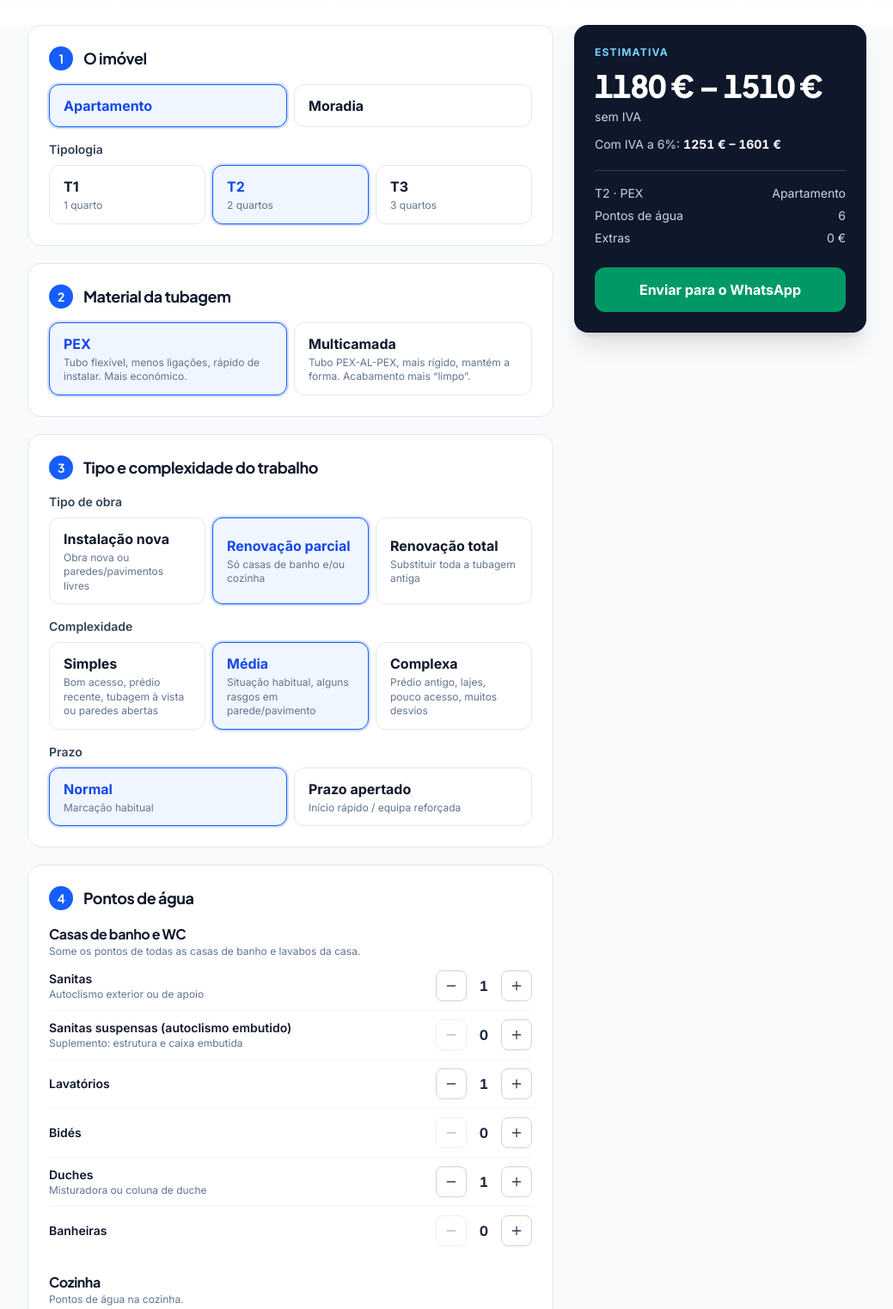
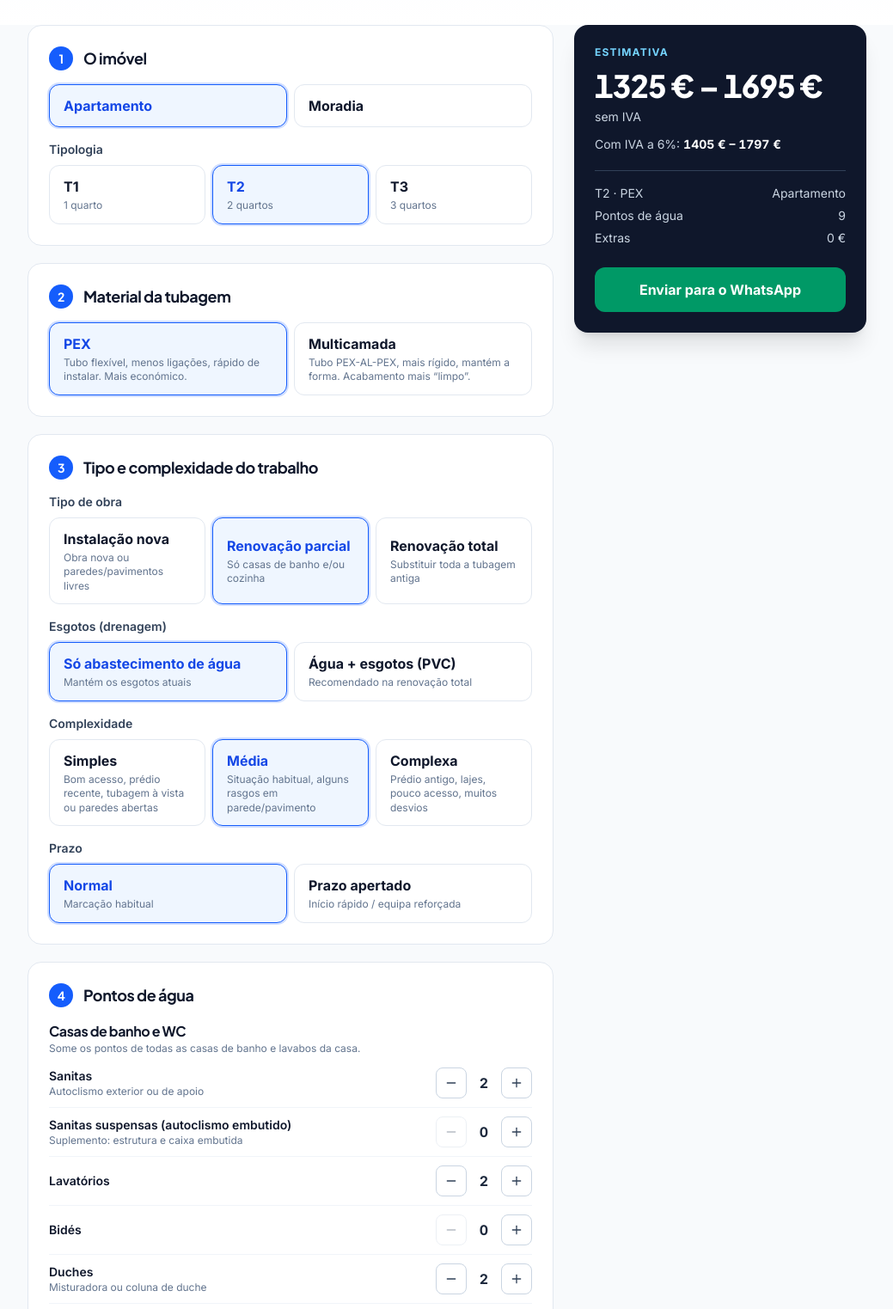
Before and after one commit to Vnukkarpov/canalizador, an Astro site: page /calculadoras/canalizacao-remodelacao in a window 1280 px wide. Shown: the part 643-2166 px from the top of the page at 86% size, without its empty margins (120-1159 px from the left). Built offline with nearby package versions, Linux system fonts and the light colour scheme; Astro itself is replaced by a stand-in of ours.

Commit message:
feat: uniform base price, typology point presets, and main drain option

```diff
--- a/src/components/CalculadoraRemodelacao.tsx
+++ b/src/components/CalculadoraRemodelacao.tsx
@@ -14,8 +14,14 @@ const MATERIALS: Record<Material, { label: string; hint: string }> = {
 };
 
 // Taxa fixa: ligação ao contador/ramal, colector, válvulas de corte gerais, teste de pressão
-const BASE_BY_TYPOLOGY = { T1: 380, T2: 520, T3: 680 } as const;
-type Typology = keyof typeof BASE_BY_TYPOLOGY;
+const BASE_PRICE = 400;
+type Typology = 'T1' | 'T2' | 'T3';
+
+const DEFAULT_POINTS_BY_TYPOLOGY: Record<Typology, Record<string, number>> = {
+  T1: { sanita: 1, lavatorio: 1, duche: 1, lavaloica: 1, maqLoica: 1, maqRoupa: 1 },
+  T2: { sanita: 2, lavatorio: 2, duche: 2, lavaloica: 1, maqLoica: 1, maqRoupa: 1 },
+  T3: { sanita: 3, lavatorio: 3, duche: 3, lavaloica: 1, maqLoica: 1, maqRoupa: 1 },
+};
 
 const PROPERTY = {
   apartamento: { label: 'Apartamento', factor: 1 },
@@ -168,14 +174,20 @@ export default function CalculadoraRemodelacao() {
   const [urgency, setUrgency] = useState<Urgency>('normal');
   const [drain, setDrain] = useState(false);
   const [laborOnly, setLaborOnly] = useState(false);
-  const [counts, setCounts] = useState<Record<string, number>>({
-    sanita: 1, lavatorio: 1, duche: 1, lavaloica: 1, maqLoica: 1, maqRoupa: 1,
-  });
+  const [counts, setCounts] = useState<Record<string, number>>(() => ({ ...DEFAULT_POINTS_BY_TYPOLOGY.T2 }));
   const [extras, setExtras] = useState<Record<ExtraId, boolean>>({
     termoacumulador: false, filtro: false, redutora: false, recirculacao: false, colectorExtra: false,
   });
 
   const setCount = (id: string, n: number) => setCounts((c) => ({ ...c, [id]: n }));
+  const handleTypologyChange = (t: Typology) => {
+    setTypology(t);
+    setCounts({ ...DEFAULT_POINTS_BY_TYPOLOGY[t] });
+  };
+  const handleScopeChange = (s: Scope) => {
+    setScope(s);
+    if (s === 'total') setDrain(true);
+  };
 
   const result = useMemo(() => {
     const matKey = material === 'pex' ? 'pex' : 'multi';
@@ -188,7 +200,7 @@ export default function CalculadoraRemodelacao() {
       pointsTotal += unit * n;
       pointsCount += n;
     }
-    const base = BASE_BY_TYPOLOGY[typology];
+    const base = BASE_PRICE;
     const extrasTotal = (Object.keys(EXTRAS) as ExtraId[]).reduce((s, k) => s + (extras[k] ? EXTRAS[k].price : 0), 0);
 
     const subtotal = base + pointsTotal;
@@ -251,7 +263,7 @@ export default function CalculadoraRemodelacao() {
             )}
             <div>
               <p className="text-sm font-semibold text-slate-700 mb-2">Tipologia</p>
-              <Choice value={typology} onChange={setTypology} options={typ} />
+              <Choice value={typology} onChange={handleTypologyChange} options={typ} />
             </div>
           </div>
         </Step>
@@ -265,8 +277,19 @@ export default function CalculadoraRemodelacao() {
           <div className="space-y-4">
             <div>
               <p className="text-sm font-semibold text-slate-700 mb-2">Tipo de obra</p>
-              <Choice value={scope} onChange={setScope}
+              <Choice value={scope} onChange={handleScopeChange}
                 options={(Object.keys(SCOPE) as Scope[]).map((k) => ({ id: k, label: SCOPE[k].label, hint: SCOPE[k].hint }))} />
+            </div>
+            <div>
+              <p className="text-sm font-semibold text-slate-700 mb-2">Esgotos (drenagem)</p>
+              <Choice
+                value={drain ? 'sim' : 'nao'}
+                onChange={(v) => setDrain(v === 'sim')}
+                options={[
+                  { id: 'nao', label: 'Só abastecimento de água', hint: 'Mantém os esgotos atuais' },
+                  { id: 'sim', label: 'Água + esgotos (PVC)', hint: 'Recomendado na renovação total' },
+                ]}
+              />
             </div>
             <div>
               <p className="text-sm font-semibold text-slate-700 mb-2">Complexidade</p>
@@ -299,7 +322,6 @@ export default function CalculadoraRemodelacao() {
 
         <Step n={5} title="Extras e opções">
           <div className="space-y-2">
-            <Toggle label="Substituir também os esgotos (PVC)" hint="Tubagem de drenagem nova em todos os pontos acima" checked={drain} onChange={setDrain} />
             {(Object.keys(EXTRAS) as ExtraId[]).map((k) => (
               <Toggle key={k} label={EXTRAS[k].label} hint={EXTRAS[k].hint} checked={extras[k]}
                 onChange={(v) => setExtras((e) => ({ ...e, [k]: v }))} />
```
